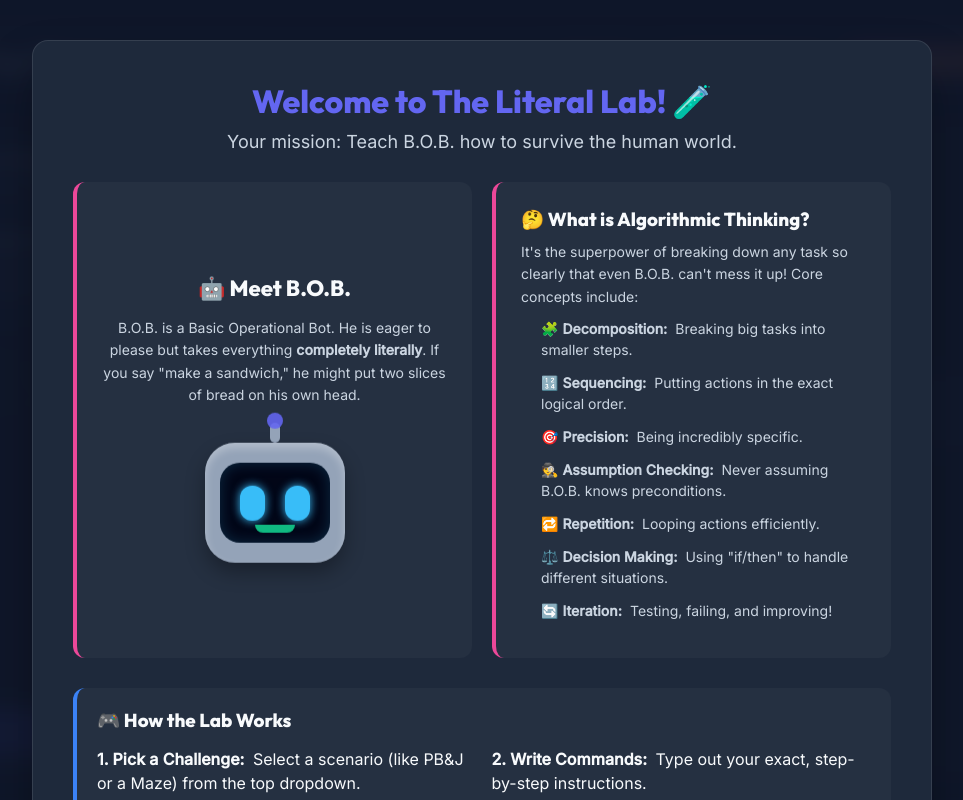
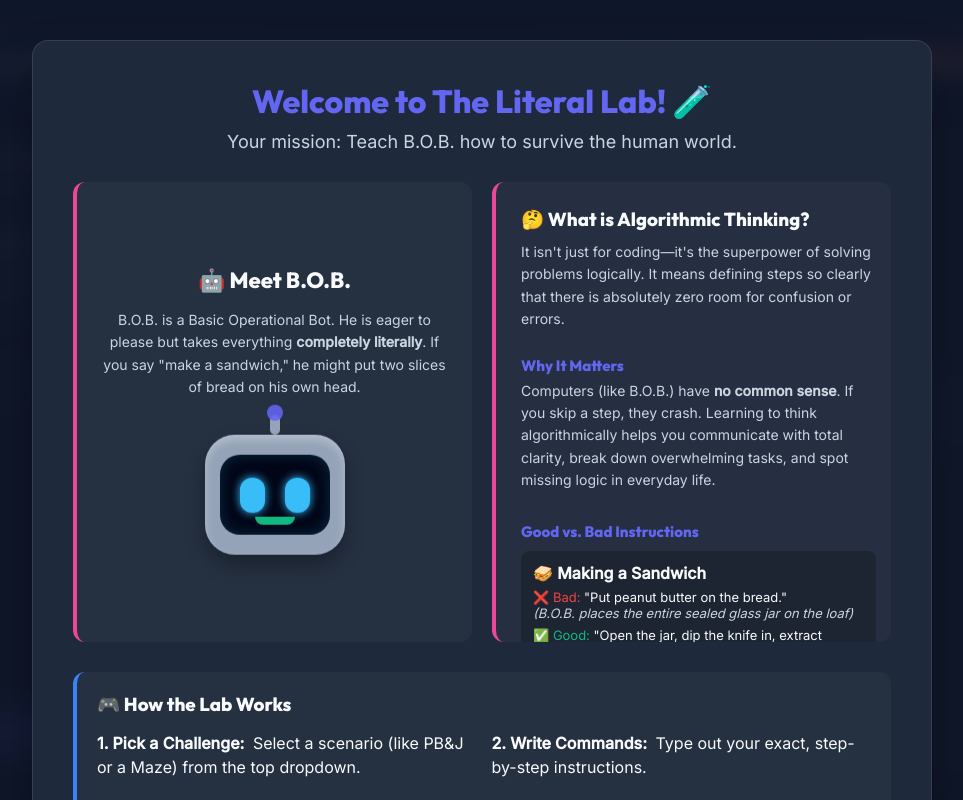
Before and after one commit to SPP-2005/AlgoThink1, a Next.js app: page / in a window 1280 px wide. Shown: the whole page, without its empty margins (158-1121 px from the left). Built offline with nearby package versions, Linux system fonts and the light colour scheme.

Commit message:
feat: initialize frontend page with B.O.B. interaction logic and challenge evaluation UI

```diff
--- a/app/page.js
+++ b/app/page.js
@@ -173,18 +173,64 @@ export default function Home() {
               </div>
             </div>
 
-            <div className="onboarding-card">
+            <div className="onboarding-card" style={{ overflowY: 'auto', maxHeight: '460px', paddingRight: '15px' }}>
               <h3>🤔 What is Algorithmic Thinking?</h3>
-              <p>It&apos;s the superpower of breaking down any task so clearly that even B.O.B. can&apos;t mess it up! Core concepts include:</p>
-              <ul className="concepts-list">
-                <li>🧩 <strong>Decomposition:</strong> Breaking big tasks into smaller steps.</li>
-                <li>🔢 <strong>Sequencing:</strong> Putting actions in the exact logical order.</li>
-                <li>🎯 <strong>Precision:</strong> Being incredibly specific.</li>
-                <li>🕵️ <strong>Assumption Checking:</strong> Never assuming B.O.B. knows preconditions.</li>
-                <li>🔁 <strong>Repetition:</strong> Looping actions efficiently.</li>
-                <li>⚖️ <strong>Decision Making:</strong> Using &quot;if/then&quot; to handle different situations.</li>
-                <li>🔄 <strong>Iteration:</strong> Testing, failing, and improving!</li>
-              </ul>
+              <p style={{ marginBottom: '10px' }}>
+                It isn&apos;t just for coding—it&apos;s the superpower of solving problems logically. It means defining steps so clearly that there is absolutely zero room for confusion or errors.
+              </p>
+
+              <h4 style={{ margin: '15px 0 5px 0', color: 'var(--primary)', fontSize: '15px' }}>Why It Matters</h4>
+              <p style={{ marginBottom: '15px' }}>
+                Computers (like B.O.B.) have <strong>no common sense</strong>. If you skip a step, they crash. Learning to think algorithmically helps you communicate with total clarity, break down overwhelming tasks, and spot missing logic in everyday life.
+              </p>
+
+              <h4 style={{ margin: '15px 0 10px 0', color: 'var(--primary)', fontSize: '15px' }}>Good vs. Bad Instructions</h4>
+
+              <div style={{ display: 'flex', flexDirection: 'column', gap: '15px' }}>
+                <div style={{ background: 'rgba(0,0,0,0.2)', padding: '12px', borderRadius: '8px' }}>
+                  <strong>🥪 Making a Sandwich</strong>
+                  <div style={{ fontSize: '13px', marginTop: '6px' }}>
+                    <span style={{color: 'var(--error)'}}>❌ Bad:</span> &quot;Put peanut butter on the bread.&quot; <br/>
+                    <em style={{color: 'var(--text-muted)'}}>(B.O.B. places the entire sealed glass jar on the loaf)</em>
+                  </div>
+                  <div style={{ fontSize: '13px', marginTop: '6px' }}>
+                    <span style={{color: 'var(--success)'}}>✅ Good:</span> &quot;Open the jar, dip the knife in, extract peanut butter, and spread it on one face of the slice.&quot;
+                  </div>
+                </div>
+
+                <div style={{ background: 'rgba(0,0,0,0.2)', padding: '12px', borderRadius: '8px' }}>
+                  <strong>🎒 Packing a School Bag</strong>
+                  <div style={{ fontSize: '13px', marginTop: '6px' }}>
+                    <span style={{color: 'var(--error)'}}>❌ Bad:</span> &quot;Pack your books.&quot; <br/>
+                    <em style={{color: 'var(--text-muted)'}}>(B.O.B. forcefully shoves them into the closed backpack)</em>
+                  </div>
+                  <div style={{ fontSize: '13px', marginTop: '6px' }}>
+                    <span style={{color: 'var(--success)'}}>✅ Good:</span> &quot;Unzip the main compartment, slide the math book in vertically, and zip it closed.&quot;
+                  </div>
+                </div>
+
+                <div style={{ background: 'rgba(0,0,0,0.2)', padding: '12px', borderRadius: '8px' }}>
+                  <strong>🗺️ Giving Directions</strong>
+                  <div style={{ fontSize: '13px', marginTop: '6px' }}>
+                    <span style={{color: 'var(--error)'}}>❌ Bad:</span> &quot;Go to the kitchen.&quot; <br/>
+                    <em style={{color: 'var(--text-muted)'}}>(B.O.B. walks in a straight line and crashes into a wall)</em>
+                  </div>
+                  <div style={{ fontSize: '13px', marginTop: '6px' }}>
+                    <span style={{color: 'var(--success)'}}>✅ Good:</span> &quot;Turn 90 degrees right, walk 5 steps forward, grab the handle, and pull the door open.&quot;
+                  </div>
+                </div>
+
+                <div style={{ background: 'rgba(0,0,0,0.2)', padding: '12px', borderRadius: '8px' }}>
+                  <strong>📅 Planning a Day</strong>
+                  <div style={{ fontSize: '13px', marginTop: '6px' }}>
+                    <span style={{color: 'var(--error)'}}>❌ Bad:</span> &quot;Do your homework.&quot; <br/>
+                    <em style={{color: 'var(--text-muted)'}}>(B.O.B. stares blankly because he doesn&apos;t know where it is)</em>
+                  </div>
+                  <div style={{ fontSize: '13px', marginTop: '6px' }}>
+                    <span style={{color: 'var(--success)'}}>✅ Good:</span> &quot;Sit at the desk, open the laptop, log into the portal, and complete the math assignment.&quot;
+                  </div>
+                </div>
+              </div>
             </div>
           </div>
 
```
